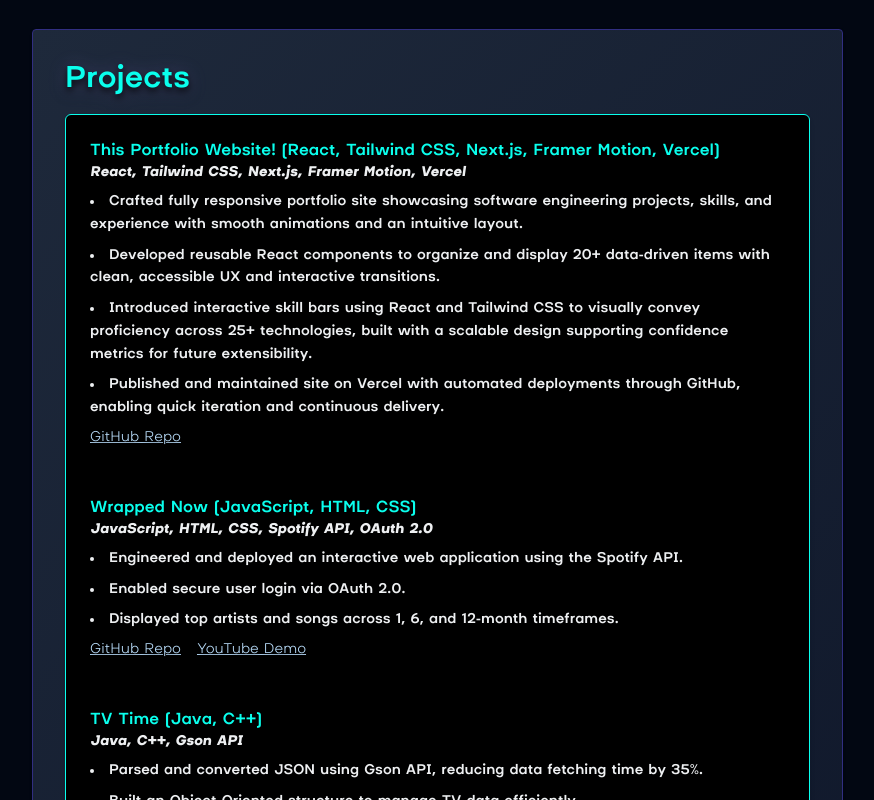
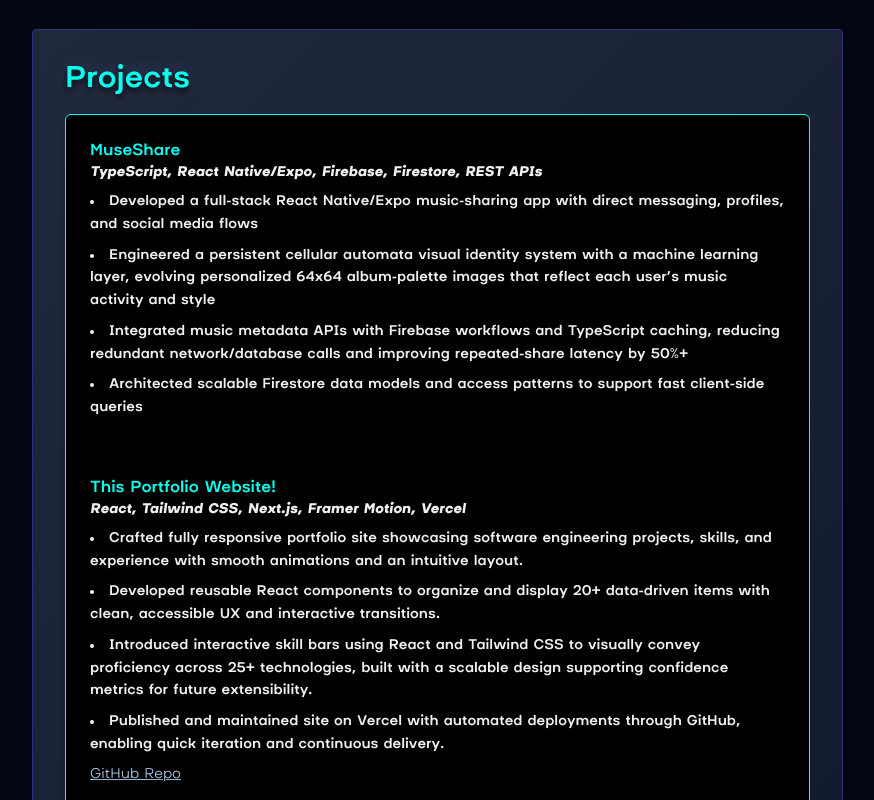
Before and after one commit to Oscocos/portfolio, a Next.js app: page / in a window 1280 px wide. Shown: the part 1440-2240 px from the top of the page, without its empty margins (332-1206 px from the left). Built offline with nearby package versions, Linux system fonts and the light colour scheme.

Commit message:
Updated projects

```diff
--- a/src/app/page.jsx
+++ b/src/app/page.jsx
@@ -177,7 +177,17 @@
               <Projects
                 projects={[
                   {
-                    title: 'This Portfolio Website! (React, Tailwind CSS, Next.js, Framer Motion, Vercel)',
+                    title: 'MuseShare',
+                    stack: 'TypeScript, React Native/Expo, Firebase, Firestore, REST APIs',
+                    description: [
+                      'Developed a full-stack React Native/Expo music-sharing app with direct messaging, profiles, and social media flows',
+                      'Engineered a persistent cellular automata visual identity system with a machine learning layer, evolving personalized 64x64 album-palette images that reflect each user’s music activity and style',
+                      'Integrated music metadata APIs with Firebase workflows and TypeScript caching, reducing redundant network/database calls and improving repeated-share latency by 50%+',
+                      'Architected scalable Firestore data models and access patterns to support fast client-side queries',
+                    ],
+                  },
+                  {
+                    title: 'This Portfolio Website!',
                     stack: 'React, Tailwind CSS, Next.js, Framer Motion, Vercel',
                     description: [
                       'Crafted fully responsive portfolio site showcasing software engineering projects, skills, and experience with smooth animations and an intuitive layout.',
@@ -188,7 +198,7 @@
                     github: 'https://github.com/Oscocos/portfolio',
                   },
                   {
-                    title: 'Wrapped Now (JavaScript, HTML, CSS)',
+                    title: 'Wrapped Now',
                     stack: 'JavaScript, HTML, CSS, Spotify API, OAuth 2.0',
                     description: [
                       'Engineered and deployed an interactive web application using the Spotify API.',
@@ -199,7 +209,7 @@
                     youtube: 'https://www.youtube.com/watch?v=qzNMApTL4_Y',
                   },
                   {
-                    title: 'TV Time (Java, C++)',
+                    title: 'TV Time',
                     stack: 'Java, C++, Gson API',
                     description: [
                       'Parsed and converted JSON using Gson API, reducing data fetching time by 35%.',
@@ -208,7 +218,7 @@
                     ],
                   },
                   {
-                    title: 'QuickEats (Java)',
+                    title: 'QuickEats',
                     stack: 'Java, Android, Google Places API',
                     description: [
                       'Developed an Android app for restaurant recommendations.',
```
